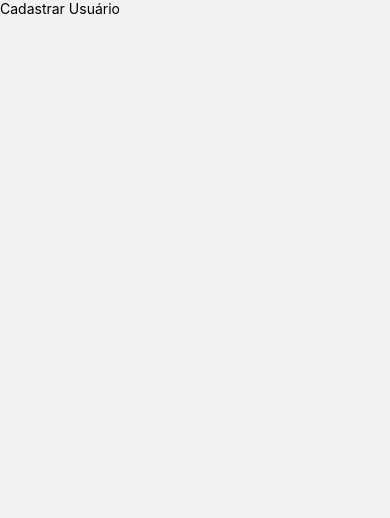
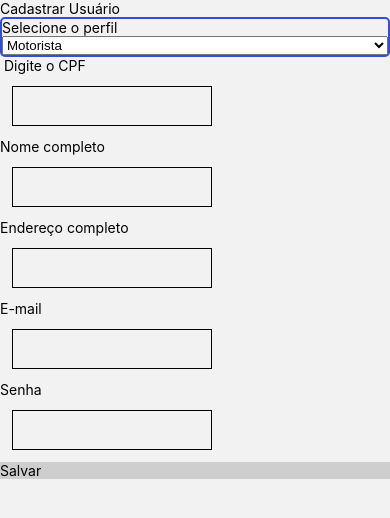
Before and after one commit to lppellin/movemed_react-native, a React Native app: screen /CadastrarUsuario in a window 390 px wide. Shown: the top 518 px of the page. Built offline with nearby package versions, Linux system fonts and the light colour scheme.

Commit message:
add tela cadastro usuario inicial

```diff
--- a/package.json
+++ b/package.json
@@ -11,7 +11,7 @@
   "dependencies": {
     "@expo/metro-runtime": "~3.2.3",
     "@react-native-async-storage/async-storage": "^1.23.1",
-    "@react-native-picker/picker": "2.7.5",
+    "@react-native-picker/picker": "^2.7.5",
     "@react-navigation/native": "^6.1.18",
     "@react-navigation/stack": "^6.4.1",
     "axios": "^1.7.7",
--- a/src/screens/CadastrarUsuario.tsx
+++ b/src/screens/CadastrarUsuario.tsx
@@ -1,9 +1,129 @@
-import { SafeAreaView, Text } from "react-native";
+import { Picker } from "@react-native-picker/picker";
+import { useState } from "react";
+import { KeyboardAvoidingView, Platform, SafeAreaView, ScrollView, StyleSheet, Text, TextInput, TouchableOpacity, View } from "react-native";
 
 export default function CadastrarUsuario() {
+
+
+    const [profile, setProfile] = useState('motorista') //inicia com motorista
+    const [document, setDocument] = useState('') //cpf ou cnpj
+    const [name, setName] = useState('')
+    const [address, setAddress] = useState('')
+    const [email, setEmail] = useState('')
+    const [password, setPassword] = useState('')
+
+
     return (
-        <SafeAreaView>
+
+
+
+        <SafeAreaView style={styles.container}>
+
             <Text>Cadastrar Usuário</Text>
+
+
+
+            <ScrollView >
+
+                <View style={styles.pickerContainer}>
+                    <Text>Selecione o perfil</Text>
+                    <Picker
+                        selectedValue={profile}
+                        onValueChange={(itemValue) => setProfile(itemValue)}
+                    >
+                        <Picker.Item label="Motorista" value="motorista" />
+                        <Picker.Item label="Filial" value="filial" />
+                    </Picker>
+                </View>
+
+
+                <View>
+                    <Text> Digite o {profile === 'motorista' ? 'CPF' : 'CNPJ'}</Text>
+                    <TextInput
+                        placeholder=""
+                        value={document}
+                        onChangeText={setDocument}
+                        keyboardType="numeric"
+                        style={styles.input}
+                    />
+
+                    <Text>Nome completo</Text>
+                    <TextInput
+                        placeholder=""
+                        value={name}
+                        onChangeText={setName}
+                        style={styles.input}
+                    />
+
+                    <Text>Endereço completo</Text>
+                    <TextInput
+                        placeholder=""
+                        value={address}
+                        onChangeText={setAddress}
+                        style={styles.input}
+                    />
+
+
+                    <Text>E-mail</Text>
+                    <TextInput
+                        placeholder=""
+                        value={email}
+                        onChangeText={setEmail}
+                        keyboardType="email-address"
+                        style={styles.input}
+                    />
+
+
+                    <Text>Senha</Text>
+                    <TextInput
+                        placeholder=""
+                        value={password}
+                        onChangeText={setPassword}
+                        secureTextEntry
+                        style={styles.input}
+                    />
+                </View>
+
+                <TouchableOpacity
+                    onPress={() => { }}
+                    style={styles.btn}
+                >
+                    <Text>Salvar</Text>
+                </TouchableOpacity>
+            </ScrollView>
+
+
         </SafeAreaView>
     )
 }
+
+
+const styles = StyleSheet.create({
+
+    container: {
+        flex: 1,
+        flexGrow: 1, // Isso permite que o ScrollView cresça conforme necessário
+    },
+
+
+    input: {
+        height: 40,
+        margin: 12,
+        borderWidth: 1,
+        padding: 10,
+        width: 200
+    },
+
+    btn: {
+        backgroundColor: '#cecece',
+    },
+
+    pickerContainer: {
+        borderColor: '#304ed6',
+        borderWidth: 2,
+        borderRadius: 5,
+        justifyContent: 'center',
+    },
+
+
+});
```
Also changed, not shown: 1 other file (tests, documents, lock files or other folders).
